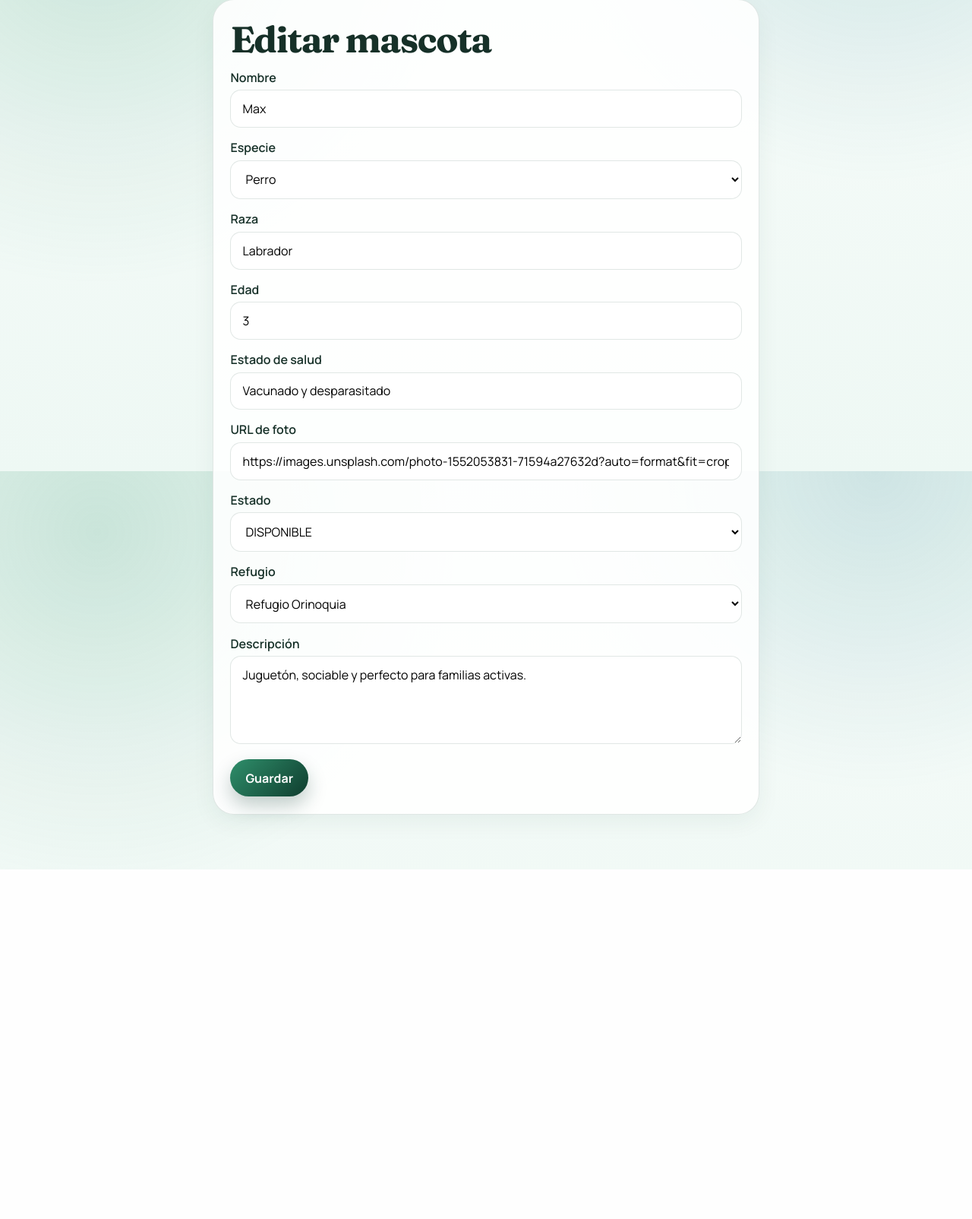
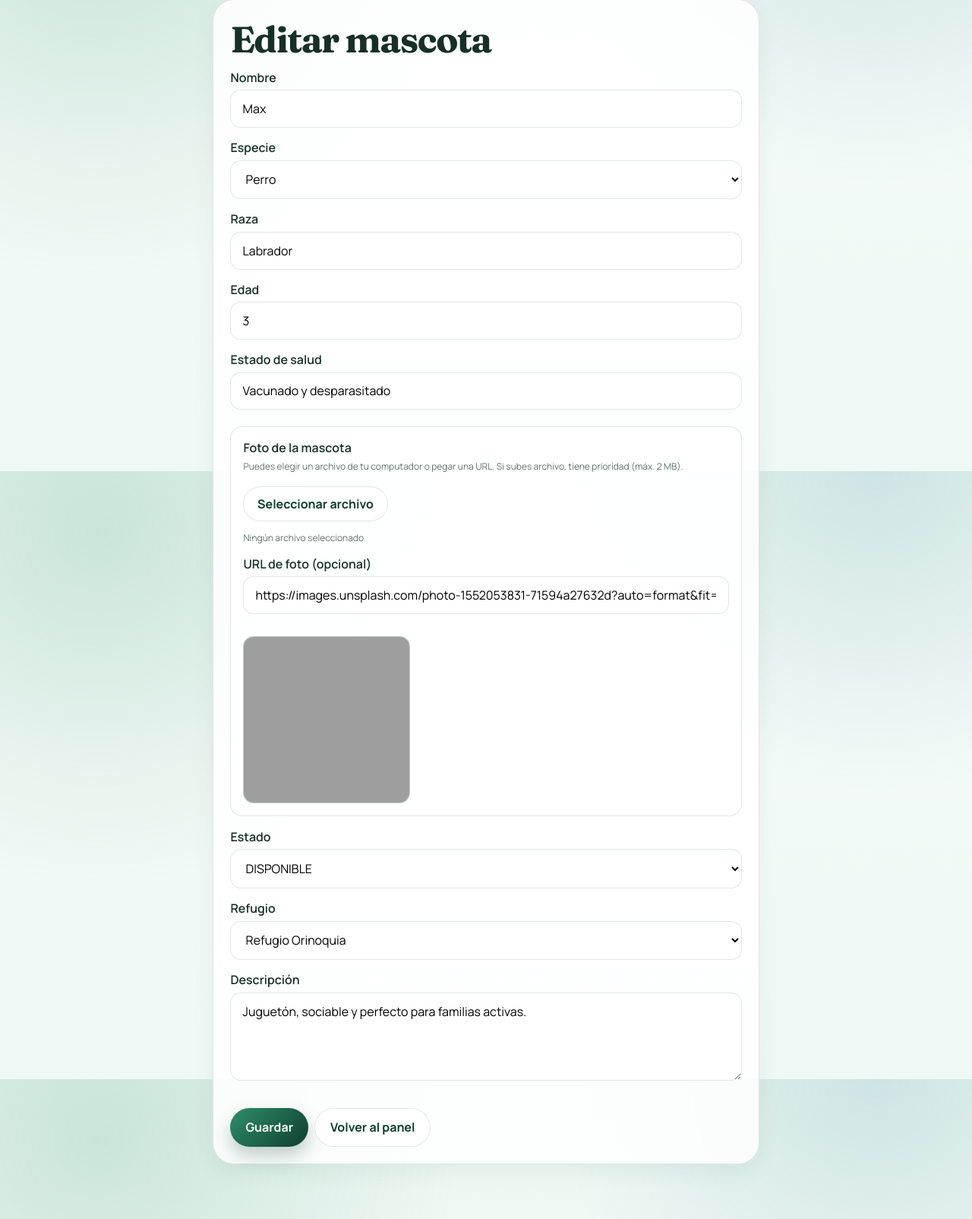
Before and after one commit to mariazabache0510-ctrl/huellas-de-amor, a Spring Boot app: page /mascotas/gestionar/1/editar in a window 1280 px wide. Shown: the part 180-1784 px from the top of the page at 76% size. Before the commit the page ends 1324 px from the top, so only its background shows below. Run offline with Spring Boot 4, Linux system fonts and the light colour scheme; a user stored in the database is signed in; data comes from the database, SQL or seed files in the repository; some of the project's set-up classes (security, data sources, template engines, error pages and the like) are left out, and stand-ins take their place; some libraries are stand-ins or nearby versions; grey boxes are pictures that could not be loaded.

Commit message:
Añade volver al panel, quita flechas y permite subir foto local.
El formulario de refugio/mascota regresa al admin, y las fotos aceptan archivo del escritorio además de URL.

Co-authored-by: Cursor <cursoragent@cursor.com>

```diff
--- a/src/main/java/co/frameworks/huellas/controller/MascotaController.java
+++ b/src/main/java/co/frameworks/huellas/controller/MascotaController.java
@@ -1,8 +1,10 @@
 package co.frameworks.huellas.controller;
 
 import co.frameworks.huellas.dto.MascotaDTO;
+import co.frameworks.huellas.exception.NegocioException;
 import co.frameworks.huellas.model.EstadoMascota;
 import co.frameworks.huellas.repository.EspecieRepository;
+import co.frameworks.huellas.service.FotoStorageService;
 import co.frameworks.huellas.service.MascotaService;
 import co.frameworks.huellas.service.RefugioService;
 import jakarta.validation.Valid;
@@ -11,6 +13,7 @@ import org.springframework.stereotype.Controller;
 import org.springframework.ui.Model;
 import org.springframework.validation.BindingResult;
 import org.springframework.web.bind.annotation.*;
+import org.springframework.web.multipart.MultipartFile;
 import org.springframework.web.servlet.mvc.support.RedirectAttributes;
 
 @Controller
@@ -21,6 +24,7 @@ public class MascotaController {
     private final MascotaService mascotaService;
     private final RefugioService refugioService;
     private final EspecieRepository especieRepository;
+    private final FotoStorageService fotoStorageService;
 
     @GetMapping("/catalogo")
     public String catalogo(@RequestParam(required = false) Long refugioId,
@@ -63,8 +67,14 @@ public class MascotaController {
     @PostMapping("/gestionar")
     public String crear(@Valid @ModelAttribute("mascota") MascotaDTO dto,
                         BindingResult result,
+                        @RequestParam(value = "fotoArchivo", required = false) MultipartFile fotoArchivo,
                         Model model,
                         RedirectAttributes ra) {
+        try {
+            aplicarFoto(dto, fotoArchivo, null);
+        } catch (NegocioException ex) {
+            result.rejectValue("fotoUrl", "foto", ex.getMessage());
+        }
         if (result.hasErrors()) {
             cargarForm(model, dto);
             return "mascotas/form";
@@ -84,8 +94,15 @@ public class MascotaController {
     public String actualizar(@PathVariable Long id,
                              @Valid @ModelAttribute("mascota") MascotaDTO dto,
                              BindingResult result,
+                             @RequestParam(value = "fotoArchivo", required = false) MultipartFile fotoArchivo,
                              Model model,
                              RedirectAttributes ra) {
+        MascotaDTO actual = mascotaService.obtener(id);
+        try {
+            aplicarFoto(dto, fotoArchivo, actual.getFotoUrl());
+        } catch (NegocioException ex) {
+            result.rejectValue("fotoUrl", "foto", ex.getMessage());
+        }
         if (result.hasErrors()) {
             cargarForm(model, dto);
             return "mascotas/form";
@@ -102,6 +119,15 @@ public class MascotaController {
         return "redirect:/mascotas/gestionar";
     }
 
+    private void aplicarFoto(MascotaDTO dto, MultipartFile fotoArchivo, String fotoActual) {
+        String resuelta = fotoStorageService.resolverFoto(fotoArchivo, dto.getFotoUrl());
+        if (resuelta != null) {
+            dto.setFotoUrl(resuelta);
+        } else if (fotoActual != null) {
+            dto.setFotoUrl(fotoActual);
+        }
+    }
+
     private void cargarForm(Model model, MascotaDTO dto) {
         model.addAttribute("mascota", dto);
         model.addAttribute("refugios", refugioService.listar());
--- a/src/main/java/co/frameworks/huellas/dto/MascotaDTO.java
+++ b/src/main/java/co/frameworks/huellas/dto/MascotaDTO.java
@@ -32,7 +32,6 @@ public class MascotaDTO {
     @Size(max = 200)
     private String estadoSalud;
 
-    @Size(max = 250)
     private String fotoUrl;
 
     @NotNull(message = "El estado es obligatorio")
--- a/src/main/java/co/frameworks/huellas/model/Mascota.java
+++ b/src/main/java/co/frameworks/huellas/model/Mascota.java
@@ -31,7 +31,7 @@ public class Mascota {
     @Column(name = "estado_salud", length = 200)
     private String estadoSalud;
 
-    @Column(name = "foto_url", length = 250)
+    @Column(name = "foto_url", columnDefinition = "TEXT")
     private String fotoUrl;
 
     @Enumerated(EnumType.STRING)
--- a/src/main/resources/application.properties
+++ b/src/main/resources/application.properties
@@ -20,4 +20,8 @@ spring.datasource.hikari.maximum-pool-size=5
 
 spring.thymeleaf.cache=false
 
+spring.servlet.multipart.enabled=true
+spring.servlet.multipart.max-file-size=2MB
+spring.servlet.multipart.max-request-size=3MB
+
 logging.level.org.springframework.security=INFO
--- a/src/main/resources/static/css/app.css
+++ b/src/main/resources/static/css/app.css
@@ -743,6 +743,58 @@ tr:hover { background: rgba(47, 143, 107, 0.06); }
 .guide-box p { margin: 0.35rem 0 0.55rem; color: var(--muted); font-size: 0.92rem; }
 .guide-ok { border-style: solid; border-color: rgba(47, 143, 107, 0.45); }
 
+.photo-upload {
+  margin: 0.4rem 0 1rem;
+  padding: 1rem;
+  border-radius: 16px;
+  border: 1px solid var(--line);
+  background: rgba(255, 255, 255, 0.75);
+}
+
+.photo-upload input[type="file"] {
+  position: absolute;
+  width: 1px;
+  height: 1px;
+  opacity: 0;
+  overflow: hidden;
+}
+
+.file-label {
+  display: inline-flex;
+  align-items: center;
+  justify-content: center;
+  margin: 0.35rem 0 0.5rem;
+  padding: 0.7rem 1.1rem;
+  border-radius: 999px;
+  background: white;
+  border: 1px solid var(--line);
+  color: var(--forest);
+  font-weight: 700;
+  cursor: pointer;
+  transition: border-color 0.2s ease, box-shadow 0.2s ease;
+}
+
+.file-label:hover {
+  border-color: rgba(47, 143, 107, 0.4);
+  box-shadow: 0 8px 18px rgba(15, 61, 46, 0.08);
+}
+
+.photo-preview {
+  margin-top: 0.85rem;
+  width: min(220px, 100%);
+  aspect-ratio: 1;
+  border-radius: 14px;
+  overflow: hidden;
+  border: 1px solid var(--line);
+  background: #cfe8db;
+}
+
+.photo-preview img {
+  width: 100%;
+  height: 100%;
+  object-fit: cover;
+}
+
 .actions {
   display: flex;
   flex-wrap: wrap;
--- a/src/main/resources/templates/index.html
+++ b/src/main/resources/templates/index.html
@@ -70,7 +70,7 @@
         <div class="panel reveal">
             <h2 class="section-title" style="font-size:1.8rem">Por qué confiar en nosotros</h2>
             <ul class="trust-list">
-                <li>Proceso claro: conocer → solicitar → acompañamiento.</li>
+                <li>Proceso claro: conocer, solicitar y acompañamiento.</li>
                 <li>Seguimiento postadopción con voluntarios locales.</li>
                 <li>Datos protegidos y roles con Spring Security.</li>
                 <li>Transparencia de salud, edad y refugio de cada mascota.</li>
@@ -85,7 +85,7 @@
                 <li>Crea tu cuenta solo cuando quieras solicitar.</li>
                 <li>Un voluntario valida y te acompaña.</li>
             </ol>
-            <a class="auth-link" th:href="@{/como-adoptar}">Ver guía completa →</a>
+            <a class="auth-link" th:href="@{/como-adoptar}">Ver guía completa</a>
         </div>
     </div>
 </section>
--- a/src/main/resources/templates/mascotas/detalle.html
+++ b/src/main/resources/templates/mascotas/detalle.html
@@ -44,7 +44,7 @@
                 </div>
             </div>
 
-            <a class="auth-link" style="margin-top:1rem" th:href="@{/mascotas/catalogo}">← Volver al catálogo</a>
+            <a class="auth-link" style="margin-top:1rem" th:href="@{/mascotas/catalogo}">Volver al catálogo</a>
         </div>
     </div>
 </section>
--- a/src/main/resources/templates/mascotas/form.html
+++ b/src/main/resources/templates/mascotas/form.html
@@ -9,7 +9,8 @@
             <h1 class="section-title" th:text="${mascota.id == null} ? 'Nueva mascota' : 'Editar mascota'"></h1>
             <form th:object="${mascota}"
                   th:action="${mascota.id == null} ? @{/mascotas/gestionar} : @{/mascotas/gestionar/{id}(id=${mascota.id})}"
-                  method="post">
+                  method="post"
+                  enctype="multipart/form-data">
                 <label>Nombre</label>
                 <input th:field="*{nombre}" required>
                 <label>Especie</label>
@@ -22,8 +23,21 @@
                 <input type="number" th:field="*{edad}" min="0">
                 <label>Estado de salud</label>
                 <input th:field="*{estadoSalud}">
-                <label>URL de foto</label>
-                <input th:field="*{fotoUrl}">
+
+                <div class="photo-upload">
+                    <label>Foto de la mascota</label>
+                    <p class="hint">Puedes elegir un archivo de tu computador o pegar una URL. Si subes archivo, tiene prioridad (máx. 2 MB).</p>
+                    <label class="file-label" for="fotoArchivo">Seleccionar archivo</label>
+                    <input id="fotoArchivo" type="file" name="fotoArchivo" accept="image/jpeg,image/png,image/webp,image/gif">
+                    <small class="hint" id="fotoNombre">Ningún archivo seleccionado</small>
+                    <label for="fotoUrl" style="margin-top:0.9rem">URL de foto (opcional)</label>
+                    <input id="fotoUrl" th:field="*{fotoUrl}" placeholder="https://...">
+                    <small class="field-error" th:if="${#fields.hasErrors('fotoUrl')}" th:errors="*{fotoUrl}"></small>
+                    <div class="photo-preview" th:if="${mascota.fotoUrl != null and !#strings.isEmpty(mascota.fotoUrl)}">
+                        <img th:src="${mascota.fotoUrl}" alt="Vista previa" onerror="this.style.display='none'">
+                    </div>
+                </div>
+
                 <label>Estado</label>
                 <select th:field="*{estado}">
                     <option th:each="est : ${estados}" th:value="${est}" th:text="${est}"></option>
@@ -34,10 +48,20 @@
                 </select>
                 <label>Descripción</label>
                 <textarea th:field="*{descripcion}" rows="4"></textarea>
-                <button class="btn btn-primary" type="submit">Guardar</button>
+                <div class="actions" style="margin-top:1rem">
+                    <button class="btn btn-primary" type="submit">Guardar</button>
+                    <a class="btn btn-secondary" th:href="@{/admin(tab='mascotas')}">Volver al panel</a>
+                </div>
             </form>
         </div>
     </div>
 </section>
+<script>
+  document.getElementById('fotoArchivo')?.addEventListener('change', (e) => {
+    const file = e.target.files?.[0];
+    const label = document.getElementById('fotoNombre');
+    if (label) label.textContent = file ? file.name : 'Ningún archivo seleccionado';
+  });
+</script>
 </body>
 </html>
--- a/src/main/resources/templates/refugios/form.html
+++ b/src/main/resources/templates/refugios/form.html
@@ -22,7 +22,10 @@
                 <input th:field="*{telefono}">
                 <label>Descripción</label>
                 <textarea th:field="*{descripcion}" rows="3"></textarea>
-                <button class="btn btn-primary" type="submit">Guardar</button>
+                <div class="actions" style="margin-top:1rem">
+                    <button class="btn btn-primary" type="submit">Guardar</button>
+                    <a class="btn btn-secondary" th:href="@{/admin(tab='refugios')}">Volver al panel</a>
+                </div>
             </form>
         </div>
     </div>
```
Also changed, not shown: src/main/java/co/frameworks/huellas/service/FotoStorageService.java (added, +52 -0 lines).
